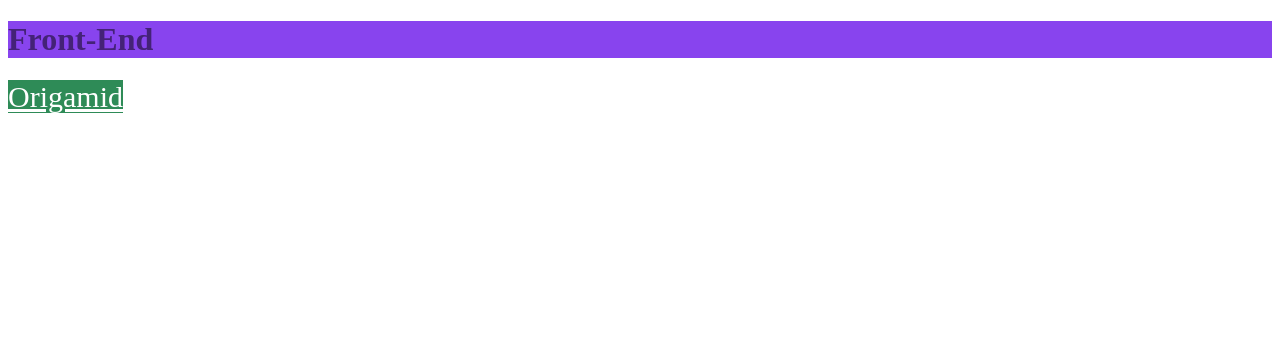
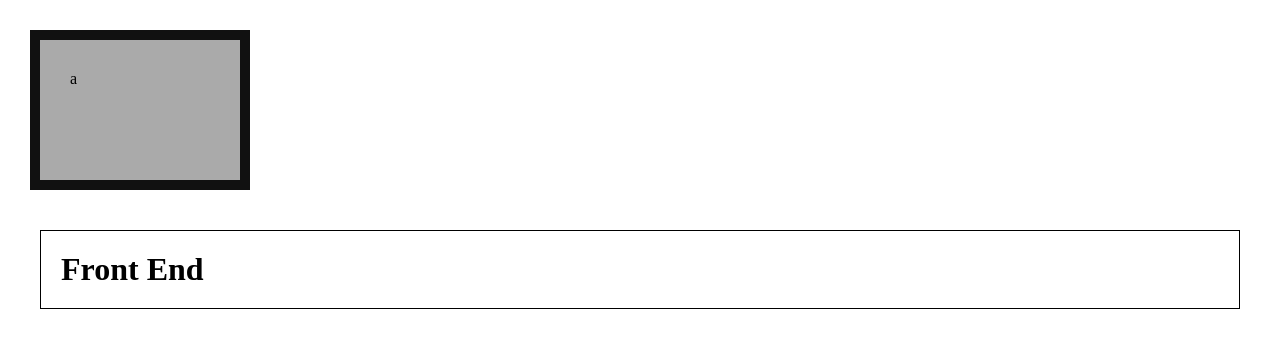
Before and after one commit to Marsyelo-Henrykie/HTML-CSS-B-sico, a plain HTML site: page index.html in a window 1280 px wide. Drawn offline with Linux system fonts and the light colour scheme.

Commit message:
praticando box model css

```diff
--- a/index.html
+++ b/index.html
@@ -8,8 +8,9 @@
 </head>
 
 <body>
-  <h1>Front-End</h1>
-  <a href="/">Origamid</a>
+  <div>a</div>
+  <h1>Front End</h1>
+
 </body>
 
 </html>
--- a/style.css
+++ b/style.css
@@ -1,10 +1,19 @@
-h1 {
-  background: #8844ee;
-  color: rgba(0, 0, 0, 0.5);
+div {
+  background: #aaaaaa;
+  width: 140px;
+  height: 80px;
+  padding: 30px;
+  border: 10px solid #111;
+  margin: 30px;
 }
 
-a {
-  background: seagreen;
-  color: white;
-  font-size: 30px;
+body {
+  margin: 0px;
 }
+
+h1 {
+  background: #ffffff;
+  padding: 20px;
+  border: 1px solid #000000;
+  margin: 40px;
+}
```
